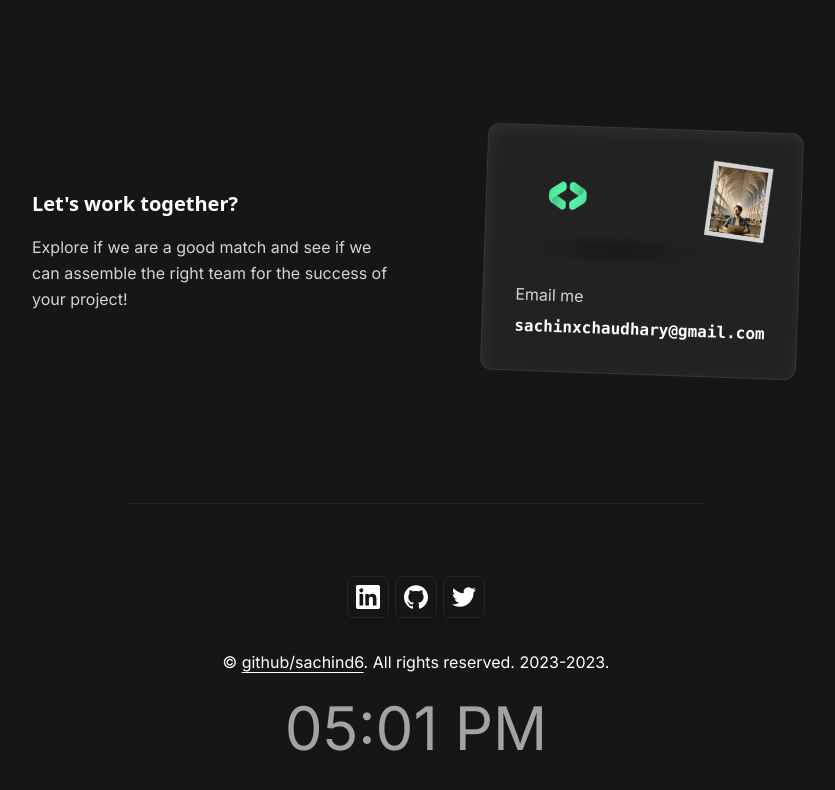
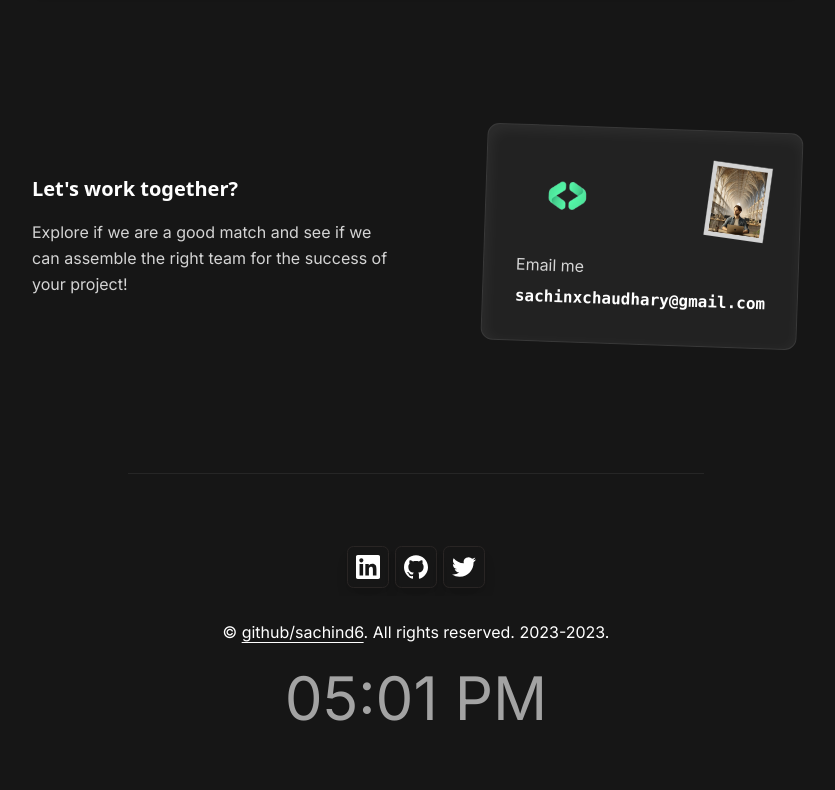
Before and after one commit to SachinD6/portfolio, a Next.js app: page / in a window 1280 px wide. Shown: the part 1741-2531 px from the top of the page, without its empty margins (224-1059 px from the left). Built offline with nearby package versions, Linux system fonts and the light colour scheme.

Commit message:
updated contact-card

```diff
--- a/components/contact-card.tsx
+++ b/components/contact-card.tsx
@@ -92,7 +92,6 @@ export function ContactCard() {
                 className="rotate-6"
               />
             </div>
-            <CardSkeletonContainer></CardSkeletonContainer>
             <div className="mt-3">
               <CardTitle>Email me</CardTitle>
               <CardDescription>sachinxchaudhary@gmail.com</CardDescription>
@@ -154,26 +153,3 @@ export const CardDescription = ({
     </p>
   );
 };
-
-export const CardSkeletonContainer = ({
-  className,
-  children,
-  showGradient = true,
-}: {
-  className?: string;
-  children: React.ReactNode;
-  showGradient?: boolean;
-}) => {
-  return (
-    <div
-      className={cn(
-        "h-[30px] md:h-[30px] rounded-xl z-40 w-[200px]",
-        className,
-        showGradient &&
-          "bg-neutral-300 dark:bg-[rgba(24,24,24,0.7)] [mask-image:radial-gradient(50%_50%_at_50%_50%,white_0%,transparent_100%)]"
-      )}
-    >
-      {children}
-    </div>
-  );
-};
```
